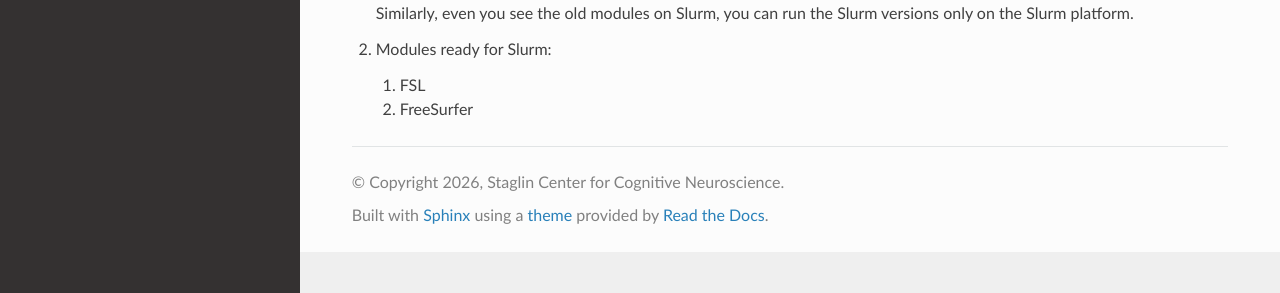
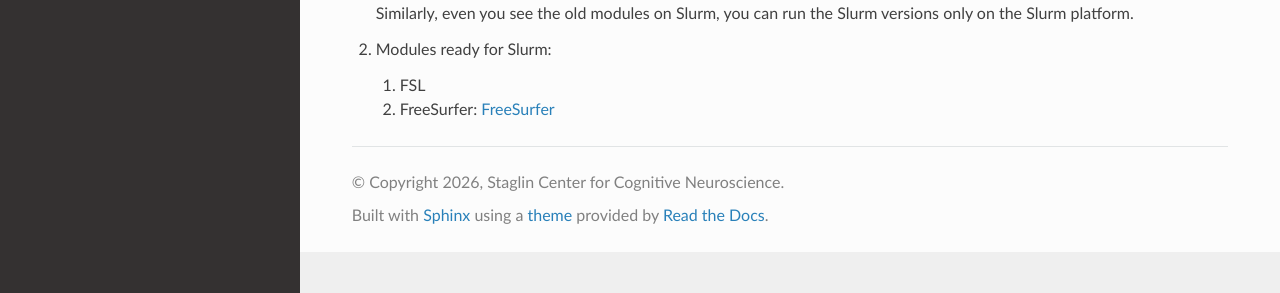
Before and after one commit to CCN-Support/CCN_Wiki, a Sphinx documentation site: the page built from docs/source/slurm_ccn_modules.rst, in a window 1280 px wide. Shown: the part 345-638 px from the top of the page. Built offline with Sphinx 7.4.7 and the Read the Docs theme 3.1.0, drawn with Linux system fonts in a browser that asks for light colours.

Commit message:
Update slurm_ccn_modules.rst

```diff
--- a/docs/source/slurm_ccn_modules.rst
+++ b/docs/source/slurm_ccn_modules.rst
@@ -18,4 +18,4 @@ CCN Modules on Slurm
 
    1. FSL
 
-   2. FreeSurfer
+   2. FreeSurfer: :ref:`hoffman2_freesurfer`
```
